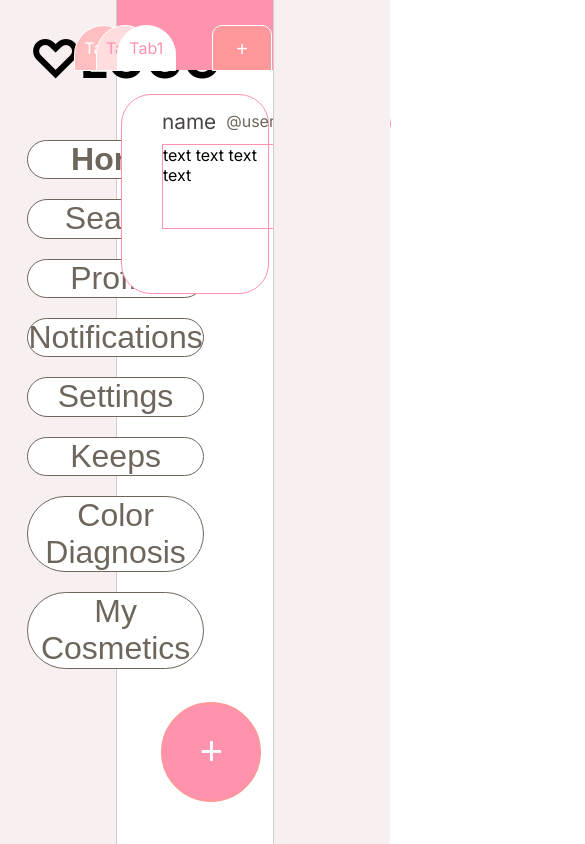
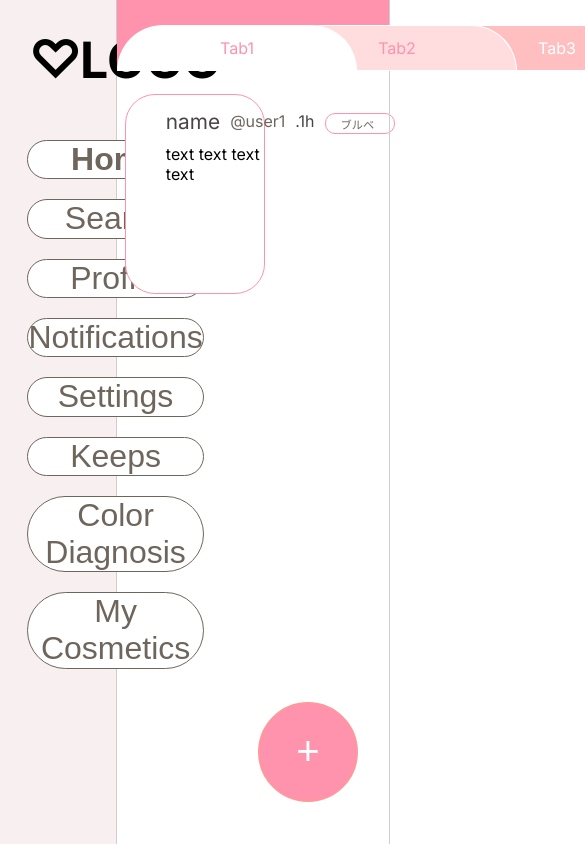
Before and after one commit to itc-s22025/Graduation_Task, a Next.js app in the folder frontend/: page /Home in a window 390 px wide. Shown: the top 844 px of the page, 585 px wide, since content can reach past the window. Built offline with nearby package versions, Linux system fonts and the light colour scheme; no server answers.

Commit message:
Tabsいじった

```diff
--- a/frontend/src/app/Home/page.js
+++ b/frontend/src/app/Home/page.js
@@ -9,7 +9,7 @@ const Home = () => {
     return(
         <>
             <MainLayout>
-                <Post />
+                {/*<Post />*/}
                 <PostButton/>
             </MainLayout>
         </>
--- a/frontend/src/components/header.js
+++ b/frontend/src/components/header.js
@@ -1,17 +1,54 @@
+"use client";
+
 import s from '@/styles/header.module.css'
+import { Tab, Tabs, TabList, TabPanel } from "react-tabs";
+import Post from "@/components/post";
+import {useState} from "react";
 
 const Header = () => {
+    //state
+    const [focusedTab, setFocusedTab] = useState('');
+
+    const handleFocus = (tabName) => {
+    setFocusedTab(tabName);
+    };
+
     return(
         <>
-            <div className={s.all}>
-                <ul className={s.ul}>
-                    <li className={`${s.li} ${s.tabFirst}`}>Tab1</li>
-                    <li className={`${s.li} ${s.tabSecond}`}>Tab2</li>
-                    <li className={`${s.li} ${s.tabThird}`}>Tab3</li>
-                </ul>
-                <button className={s.add}>+</button>
-            </div>
+            <Tabs>
+                <TabList className={s.all}>
+                        <ul className={s.ul}>
+                            <Tab className={`${s.tabs} ${s.tabFirst} ${focusedTab === 'tabSecond' ? s.zIndex1 : '' } ${focusedTab === 'tabThird' ? s.zIndex1 : '' }`}
+                                 onFocus={() => handleFocus('tabFirst')} tabIndex={0}>Tab1</Tab>
+                            <Tab className={`${s.tabs} ${s.tabSecond} ${focusedTab === 'tabSecond' ? s.zIndex2 : ''}`}
+                                 onFocus={() => handleFocus('tabSecond')} tabIndex={0}>Tab2</Tab>
+                            <Tab className={`${s.tabs} ${s.tabThird} ${focusedTab === 'tabThird' ? s.zIndex3 : ''}`}
+                                 onFocus={() => handleFocus('tabThird')} tabIndex={0}>Tab3</Tab>
+                        </ul>
+                        <button className={s.add}>+</button>
+                </TabList>
 
+                {/*tab-first*/}
+                <TabPanel>
+                    <article>
+                        <Post />
+                    </article>
+                </TabPanel>
+
+                {/*tab-second*/}
+                <TabPanel>
+                    <article>
+                        <p>second</p>
+                    </article>
+                </TabPanel>
+
+                {/*tab-third*/}
+                <TabPanel>
+                    <article>
+                        <p>third</p>
+                    </article>
+                </TabPanel>
+            </Tabs>
         </>
     )
 }
--- a/frontend/src/styles/header.module.css
+++ b/frontend/src/styles/header.module.css
@@ -11,7 +11,7 @@
     display: flex;
 }
 
-.li{
+.tabs{
     list-style: none;
     padding: 0;
     margin: 0;
@@ -20,6 +20,7 @@
 }
 
 .tabFirst{
+    outline: none;
     background: #fff;
     margin-top: 25px;
     width: 15vw;
@@ -39,6 +40,7 @@
 }
 
 .tabSecond{
+    outline: none;
     background: #FFDCDD;
     margin-top: 25px;
     width: 15vw;
@@ -58,6 +60,7 @@
 }
 
 .tabThird{
+    outline: none;
     background: #FFBFC0;
     margin-top: 25px;
     width: 15vw;
@@ -73,6 +76,22 @@
     padding-top: 12px;
     text-align: center;
     color: #fff;
+}
+
+.tabFirst, .tabSecond, .tabThird {
+  position: relative;
+}
+
+.zIndex1 {
+  z-index: 1;
+}
+
+.zIndex2 {
+  z-index: 2;
+}
+
+.zIndex3 {
+  z-index: 3;
 }
 
 
@@ -93,3 +112,26 @@
     color: #fff;
     font-size: 20px;
 }
+
+/*responsive*/
+@media (max-width: 1200px) {
+    .all{
+        width: 70vw;
+    }
+
+    .tabFirst{
+        width: 240px;
+    }
+
+    .tabSecond{
+        width: 240px;
+    }
+
+    .tabThird{
+        width: 240px;
+    }
+
+    .add{
+        right: 0;
+    }
+}
--- a/frontend/src/styles/post.module.css
+++ b/frontend/src/styles/post.module.css
@@ -1,13 +1,13 @@
 .all{
     position: absolute;
     top: 10vh;
-    right: 31vw;
+    right: 32vw;
 
     margin: 10px auto 10px;
     padding: 8px 10px 8px;
 
     background-color: #fff;
-    width: 38vw;
+    width: 36vw;
     height: 200px;
     border: #FF92AD 1px solid;
     border-radius: 30px;
@@ -67,5 +67,5 @@
     width: 30vw;
     height: 10vh;
 
-    border: 1px solid #FF92AD;
+    /*border: 1px solid #FF92AD;*/
 }
--- a/frontend/src/styles/post_button.module.css
+++ b/frontend/src/styles/post_button.module.css
@@ -13,3 +13,9 @@
     color: #fff;
     font-size: 2.5rem;
 }
+
+@media (max-width: 1200px){
+    .all{
+        right: 32px;
+    }
+}
--- a/frontend/src/styles/rightbar_for_home.module.css
+++ b/frontend/src/styles/rightbar_for_home.module.css
@@ -8,3 +8,9 @@
     border-left: 1px solid #D2CCCC;
 
 }
+
+@media (max-width: 1200px) {
+    .all{
+        width: 0;
+    }
+}
--- /dev/null
+++ b/package.json
@@ -0,0 +1,5 @@
+{
+  "dependencies": {
+    "react-tabs": "^6.0.2"
+  }
+}
```
Also changed, not shown: frontend/src/styles/leftbar_for_home.module.css (line endings or trailing spaces), 1 other file (tests, documents, lock files or other folders).
